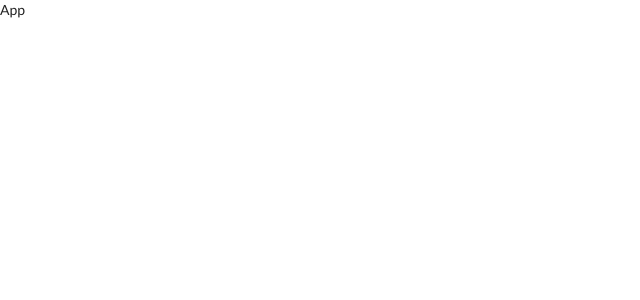
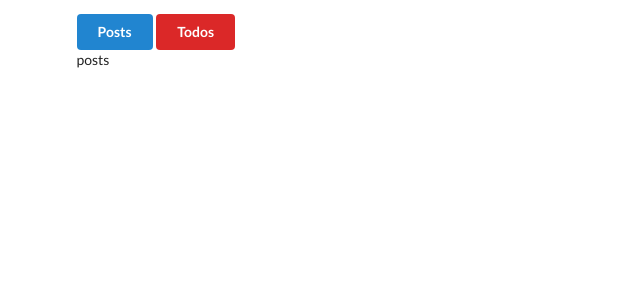
Before and after one commit to bigdub3298/hooks-simple, a React (Create React App) app: page / in a window 1280 px wide. Shown: the top 300 px of the page, without its empty margins (0-640 px from the left). Built offline with nearby package versions, Linux system fonts and the light colour scheme.

Commit message:
wired up post and todo buttons

```diff
--- a/src/components/App.js
+++ b/src/components/App.js
@@ -1,7 +1,33 @@
-import React from "react";
+import React, { Component } from "react";
 
-function App() {
-  return <div>App</div>;
+export class App extends Component {
+  state = { resource: "posts" };
+
+  onResourceChange = resource => {
+    this.setState({ resource });
+  };
+
+  render() {
+    return (
+      <div className="ui container">
+        <div style={{ marginTop: "1rem" }}>
+          <button
+            onClick={() => this.onResourceChange("posts")}
+            className="ui button primary"
+          >
+            Posts
+          </button>
+          <button
+            onClick={() => this.onResourceChange("todos")}
+            className="ui button red"
+          >
+            Todos
+          </button>
+        </div>
+        {this.state.resource}
+      </div>
+    );
+  }
 }
 
 export default App;
```
